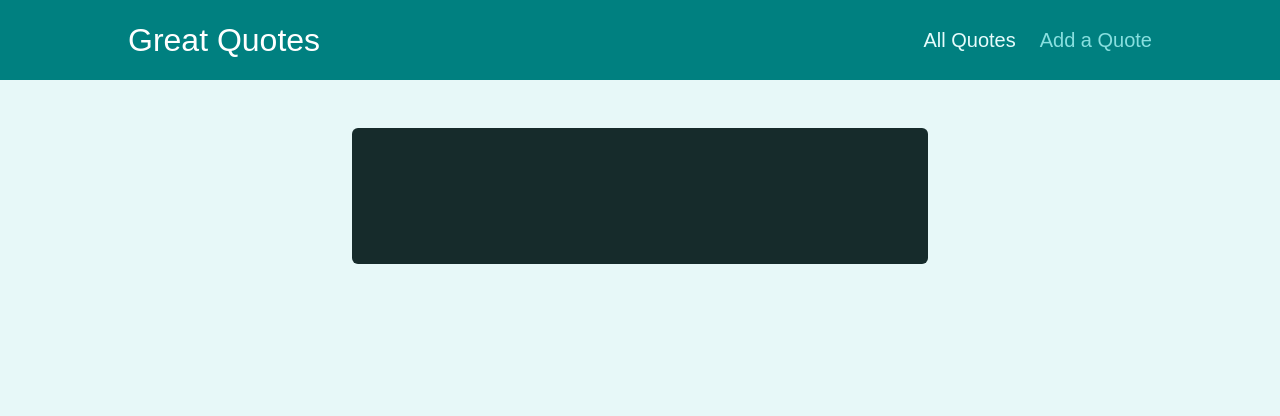
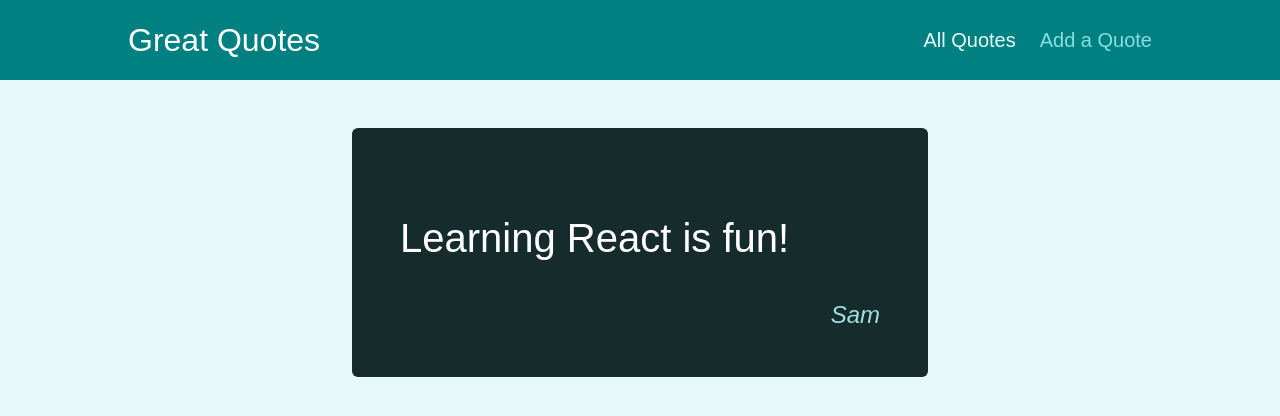
Before and after one commit to thecthebest/React-Routing-Project, a React (Create React App) app: page /quotes/q1 in a window 1280 px wide. Shown: the top 416 px of the page. Built offline with nearby package versions, Linux system fonts and the light colour scheme.

Commit message:
Corrected props passed to <HighlightedQuote>
Wrong values were sent down to the child component.

```diff
--- a/src/pages/QuoteDetail.js
+++ b/src/pages/QuoteDetail.js
@@ -17,7 +17,7 @@ function QuoteDetail() {
     }
     return (
         <Fragment>
-            <HighlightedQuote text={quote.props} author={quote.props} />
+            <HighlightedQuote text={quote.text} author={quote.author} />
             <Route path={`/quotes/${params.quotesId}/comments`}>
                 <Comments />
             </Route>
```
